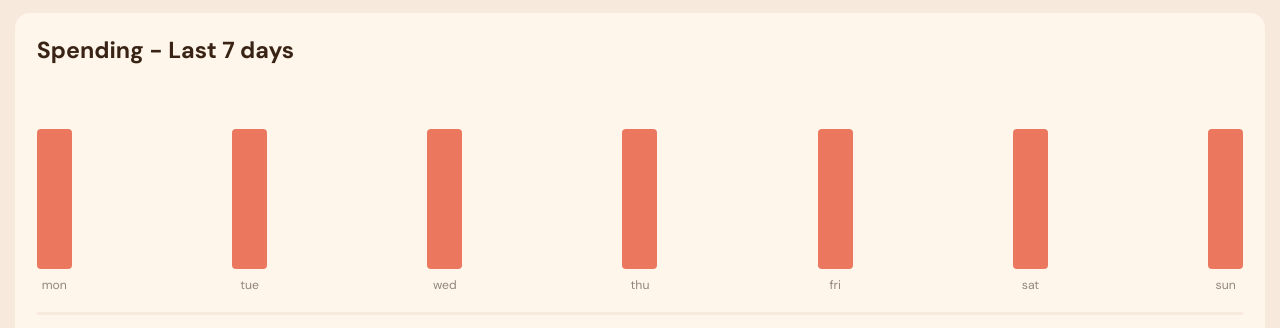
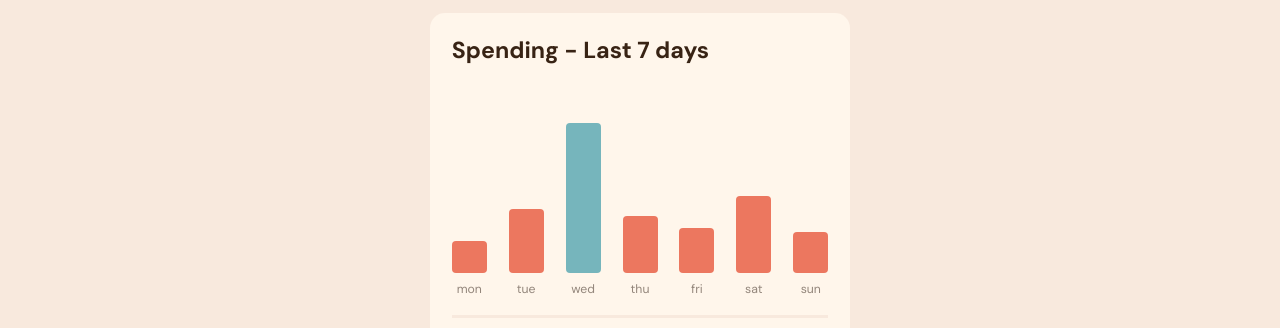
Before and after one commit to vpetridis/charts-reusable-component, a website built with webpack: page src/index.html in a window 1280 px wide. Shown: the part 172-500 px from the top of the page. Built offline with nearby package versions, Linux system fonts and the light colour scheme.

Commit message:
ADDED highest amount functionality

```diff
--- a/package.json
+++ b/package.json
@@ -6,6 +6,7 @@
     "lint": "npm run lint:styles; npm run lint:scripts",
     "lint:styles": "stylelint src",
     "lint:scripts": "eslint src",
+    "test": "jest --watch --env=jsdom",
     "build": "cross-env NODE_ENV=production webpack --config webpack/webpack.config.prod.js",
     "start": "webpack serve --config webpack/webpack.config.dev.js"
   },
@@ -42,6 +43,8 @@
     "file-loader": "^6.2.0",
     "html-loader": "^3.1.0",
     "html-webpack-plugin": "^5.5.0",
+    "jest": "^28.1.0",
+    "jest-environment-jsdom": "^28.1.0",
     "mini-css-extract-plugin": "^2.5.1",
     "node-sass": "^7.0.1",
     "postcss-loader": "^6.2.1",
--- a/src/index.html
+++ b/src/index.html
@@ -3,11 +3,8 @@
   <head>
     <meta charset="UTF-8" />
     <meta name="viewport" content="width=device-width, initial-scale=1" />
-    <title>webpack starterkit</title>
-    <meta
-      name="description"
-      content="A light foundation for your next frontend project based on webpack."
-    />
+    <title>Frontend mentor challenge - Charts</title>
+    <meta name="description" content="This a challenge I took to recreate a charts component" />
   </head>
   <body>
     <div class="charts">
@@ -22,13 +19,34 @@
         <div class="content">
           <h1>Spending - Last 7 days</h1>
           <div class="weekdays">
-            <div class="day" data-day="mon"><p>mon</p></div>
-            <div class="day" data-day="tue"><p>tue</p></div>
-            <div class="day" data-day="wed"><p>wed</p></div>
-            <div class="day" data-day="thu"><p>thu</p></div>
-            <div class="day" data-day="fri"><p>fri</p></div>
-            <div class="day" data-day="sat"><p>sat</p></div>
-            <div class="day" data-day="sun"><p>sun</p></div>
+            <div class="day">
+              <div class="bar" data-day="mon"></div>
+              <p>mon</p>
+            </div>
+            <div class="day">
+              <div class="bar" data-day="tue"></div>
+              <p>tue</p>
+            </div>
+            <div class="day">
+              <div class="bar" data-day="wed"></div>
+              <p>wed</p>
+            </div>
+            <div class="day">
+              <div class="bar" data-day="thu"></div>
+              <p>thu</p>
+            </div>
+            <div class="day">
+              <div class="bar" data-day="fri"></div>
+              <p>fri</p>
+            </div>
+            <div class="day">
+              <div class="bar" data-day="sat"></div>
+              <p>sat</p>
+            </div>
+            <div class="day">
+              <div class="bar" data-day="sun"></div>
+              <p>sun</p>
+            </div>
           </div>
           <hr />
           <div class="summarize">
--- /dev/null
+++ b/src/scripts/chartbars.js
@@ -0,0 +1,55 @@
+const expenses = [
+  {
+    mon: 100,
+  },
+  { tue: 200 },
+  { wed: 470 },
+  { thu: 180 },
+  { fri: 142 },
+  { sat: 240 },
+  { sun: 130 },
+];
+export const getBars = () => Array.from(document.querySelectorAll("[data-day]"));
+
+export const getSingleBar = (attr) => document.querySelector(`[data-day="${attr}"]`);
+
+console.log(getSingleBar("tue"));
+
+export const getAmountByDay = (day, expenses) => {
+  // eslint-disable-next-line no-prototype-builtins
+  return expenses.filter((exp) => exp.hasOwnProperty(day))[0][day];
+};
+
+export const getHeight = (sum, expenses, maxBarHeight) =>
+  Math.round((expenses / sum) * maxBarHeight);
+
+const getValue = (obj) => Object.values(obj)[0];
+
+export const findMaxAmount = (expenses) => {
+  const values = expenses.map((exp) => getValue(exp));
+  const highestAmount = Math.max(...values);
+  return highestAmount;
+};
+
+const compose =
+  (...fns) =>
+  (initial) =>
+    fns.reduce((fn, current) => current(fn), initial);
+const setBarHeight = compose(getSingleBar);
+
+const highestExpense = findMaxAmount(expenses);
+
+getBars().forEach(async (bar) => {
+  const amount = getAmountByDay(bar.getAttribute("data-day"), expenses);
+  const height = getHeight(470, amount, 150);
+
+  bar.setAttribute("data-amount", amount);
+
+  console.log(Number(bar.getAttribute("data-amount")));
+  Number(bar.getAttribute("data-amount")) === highestExpense &&
+    getSingleBar(bar.getAttribute("data-day")).classList.add("highest-amount");
+
+  console.log(getSingleBar(bar.getAttribute("data-day")));
+
+  getSingleBar(bar.getAttribute("data-day")).style.setProperty("height", `${height}px`);
+});
--- a/src/scripts/index.js
+++ b/src/scripts/index.js
@@ -1,3 +1,4 @@
-import '../styles/index.css';
+import "../styles/index.css";
+import { getBars } from "./chartbars";
 
-console.log('webpack starterkit');
+getBars();
--- a/src/styles/index.css
+++ b/src/styles/index.css
@@ -79,9 +79,7 @@ hr {
   flex-direction: column;
   margin: 0 auto;
   padding: 4em 1em;
-  display: grid;
-  place-content: center;
-  display: flex;
+  max-width: 450px;
 }
 
 /* CHARTS HEADER */
@@ -111,40 +109,51 @@ hr {
 .charts .weekdays {
   display: flex;
   width: 100%;
-  max-height: 450px;
-  margin-top: 3rem;
-
+  height: 230px;
+  margin-top: 0.1rem;
   flex-flow: nowrap;
   justify-content: space-between;
+  align-items: baseline;
   font-size: var(--txt-small);
 }
-.charts .day {
+
+/* This is the actual bar */
+.weekdays .bar {
   display: flex;
   flex-flow: column;
   justify-content: flex-end;
+  align-items: center;
   position: relative;
   text-align: center;
-  height: 180px;
-}
-.charts .day::before {
-  display: block;
-  content: "";
-  position: relative;
-  height: 140px;
-  max-height: 250px;
+  /* this height must much the @param maxBarHeight on getHeight() */
+  max-height: 150px;
+  /* max-height: 250px; */
   width: 35px;
   background-color: var(--clr-primary);
-
   border-radius: 4px;
+  transition: all 0.2s cubic-bezier(0.215, 0.61, 0.355, 1);
+}
+.weekdays .bar:hover {
+  cursor: pointer;
+  opacity: 0.55;
+  filter: brightness(1.1);
 }
 
-.day p {
+.weekdays .highest-amount {
+  background-color: var(--clr-accent) !important;
+}
+.weekdays p {
   color: var(--clr-text-primary-soft);
   margin-top: 0.4rem;
   font-size: var(--txt-small);
+  text-align: center;
 }
 
-/* CHARTS Content*/
+.weekdays .day {
+  align-self: flex-end;
+}
+
+/* CHARTS Bottom Sum*/
 .charts .summarize {
   margin-top: 0.5rem;
   color: red;
```
Also changed, not shown: src/scripts/chartbars.test.js (+19 -16 lines), 3 other files.
